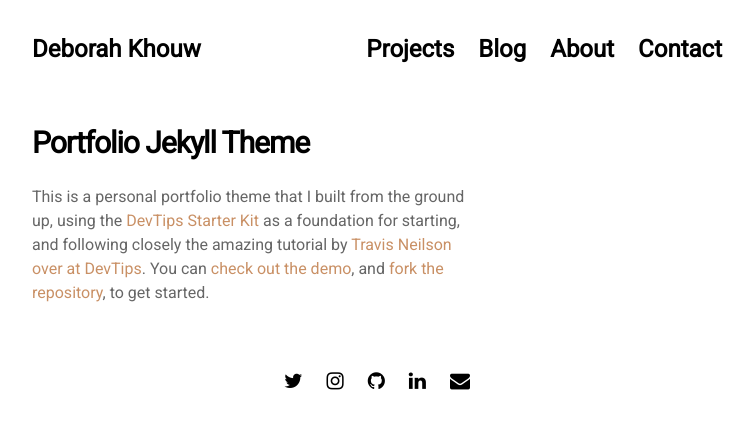
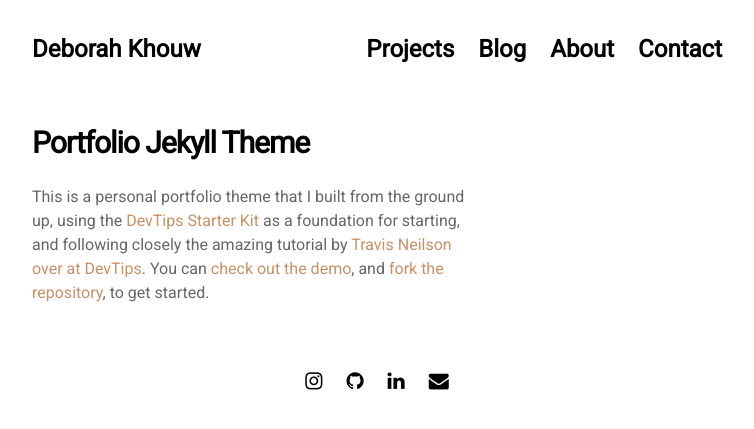
Before and after one commit to dkhouw/dkhouw.github.io, a Jekyll site: the page built from pages/about.md, in a window 1280 px wide. Shown: the top 429 px of the page, without its empty margins (263-1017 px from the left). Built offline with Jekyll 4.4.1, drawn with Linux system fonts in a browser that asks for light colours; nearby versions of some CDN libraries.

Commit message:
Update settings.yml

```diff
--- a/_data/settings.yml
+++ b/_data/settings.yml
@@ -21,11 +21,10 @@ projects:
 # Contact Section
 
 social:
-- {icon: 'twitter',   link: 'https://twitter.com/paululele'}
-- {icon: 'instagram', link: 'https://instagram.com/paululele'}
-- {icon: 'github',    link: 'https://github.com/lenpaul'}
-- {icon: 'linkedin',  link: 'https://linkedin.com/in/lenpaul'}
-- {icon: 'envelope',  link: 'mailto:mailto:l.nguyen.paul@gmail.com'}
+- {icon: 'instagram', link: 'https://instagram.com/deborahkhouw'}
+- {icon: 'github',    link: 'https://github.com/dkhouw'}
+- {icon: 'linkedin',  link: 'https://linkedin.com/in/deborahkhouw'}
+- {icon: 'envelope',  link: 'mailto:deborahkhouw@gmail.com'}
 
 # social network icons available: 'twitter' / 'facebook' / 'github' / 'pinterest' 'google-plus' / 'linkedin' / 'youtube' / 'instagram' / 'dribbble' / 'behance' / 'soundcloud' / 'vine'
 
```
